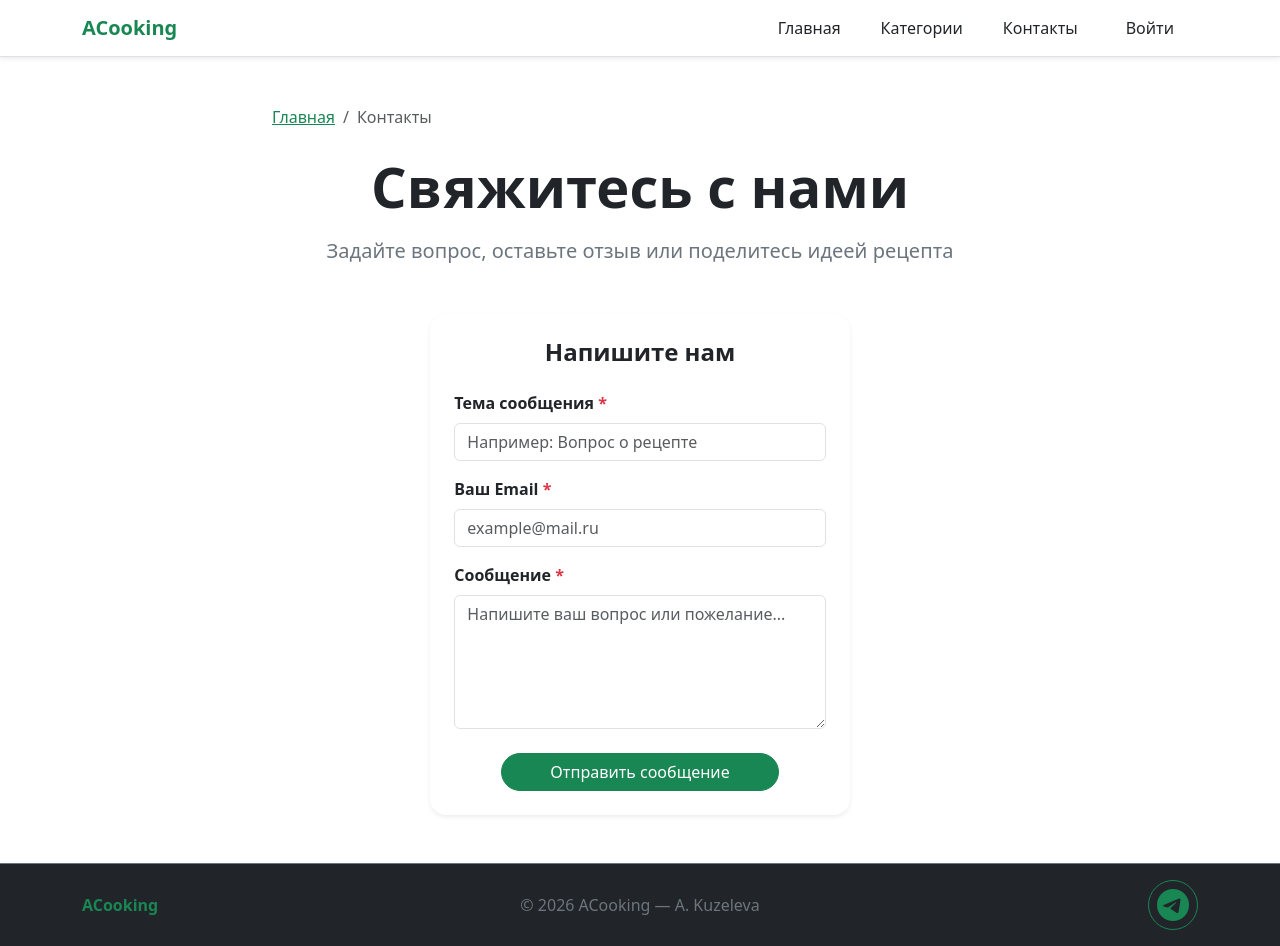
After one commit to Alexandrina-Kuzeleva/DjangoProject, a Django app: page /contact/ in a window 1280 px wide. The commit adds this page. Run offline with Django 5.2, Linux system fonts and the light colour scheme.

Commit message:
Task 9: Feedback form

```diff
--- a/config/urls.py
+++ b/config/urls.py
@@ -17,11 +17,12 @@ Including another URLconf
 from django.contrib import admin
 from django.urls import path
 
-from cooking_blog.views import index, categories, recipe_detail
+from cooking_blog.views import index, categories, recipe_detail, contact
 
 urlpatterns = [
     path('admin/', admin.site.urls),
     path('', index, name='home'),
     path('categories/', categories, name='categories'),
     path('recipe/<int:pk>/', recipe_detail, name='recipe_detail'),
+    path('contact/', contact, name='contact'),
 ]
--- /dev/null
+++ b/cooking_blog/forms.py
@@ -0,0 +1,16 @@
+from django import forms
+
+class FeedbackForm(forms.Form):
+    subject = forms.CharField(
+        max_length=200,
+        label='Тема сообщения',
+        widget=forms.TextInput(attrs={'class': 'form-control', 'placeholder': 'Например: Вопрос о рецепте'})
+    )
+    email = forms.EmailField(
+        label='Ваш Email',
+        widget=forms.EmailInput(attrs={'class': 'form-control', 'placeholder': 'example@mail.ru'})
+    )
+    text = forms.CharField(
+        label='Сообщение',
+        widget=forms.Textarea(attrs={'class': 'form-control', 'rows': 5, 'placeholder': 'Напишите ваш вопрос или пожелание...'})
+    )
--- a/cooking_blog/templates/cooking_blog/base.html
+++ b/cooking_blog/templates/cooking_blog/base.html
@@ -24,6 +24,9 @@
                         </li>
                         <li class="nav-item">
                             <a class="nav-link btn btn-success border-0 px-3 me-lg-2 text-dark" href="{% url 'categories' %}">Категории</a>
+                        </li>
+                        <li class="nav-item">
+                            <a class="nav-link btn btn-success border-0 px-3 me-lg-2 text-dark" href="{% url 'contact' %}">Контакты</a>
                         </li>
                         <li class="nav-item">
                             <a class="nav-link btn btn-success px-4 text-dark" href="#">Войти</a>
--- /dev/null
+++ b/cooking_blog/templates/cooking_blog/contact.html
@@ -0,0 +1,70 @@
+{% extends 'cooking_blog/base.html' %}
+{% load static %}
+
+{% block title %}Контакты | ACooking{% endblock %}
+
+{% block content %}
+<section class="py-5">
+    <div class="container">
+        <div class="row">
+            <div class="col-lg-8 mx-auto">
+                <nav aria-label="breadcrumb" class="mb-4">
+                    <ol class="breadcrumb">
+                        <li class="breadcrumb-item"><a href="{% url 'home' %}" class="text-success">Главная</a></li>
+                        <li class="breadcrumb-item active" aria-current="page">Контакты</li>
+                    </ol>
+                </nav>
+
+                <div class="text-center mb-5">
+                    <h1 class="display-4 fw-bold mb-3">{{ title }}</h1>
+                    <p class="lead text-secondary">{{ subtitle }}</p>
+                </div>
+
+                <div class="row justify-content-center">
+                    <div class="col-md-8 col-lg-7">
+                        {% if success %}
+                        <div class="alert alert-success rounded-4 text-center" role="alert">
+                            <h4 class="mt-2 mb-1">Сообщение отправлено!</h4>
+                            <p class="mb-0">Спасибо за обращение. Мы ответим вам в ближайшее время.</p>
+                        </div>
+                        {% endif %}
+
+                        <div class="card border-0 shadow-sm rounded-4 {% if success %}mt-4{% endif %}">
+                            <div class="card-body p-4">
+                                <h3 class="h4 fw-bold mb-4 text-center">Напишите нам</h3>
+
+                                <form method="post">
+                                    {% csrf_token %}
+
+                                    {% for field in form %}
+                                    <div class="mb-3">
+                                        <label for="{{ field.id_for_label }}" class="form-label fw-semibold">
+                                            {{ field.label }}
+                                            {% if field.field.required %}
+                                                <span class="text-danger">*</span>
+                                            {% endif %}
+                                        </label>
+                                        {{ field }}
+                                        {% if field.errors %}
+                                        <div class="alert alert-danger mt-2 py-2">
+                                            {{ field.errors }}
+                                        </div>
+                                        {% endif %}
+                                    </div>
+                                    {% endfor %}
+
+                                    <div class="text-center mt-4">
+                                        <button type="submit" class="btn btn-success rounded-pill px-5">
+                                            Отправить сообщение
+                                        </button>
+                                    </div>
+                                </form>
+                            </div>
+                        </div>
+                    </div>
+                </div>
+            </div>
+        </div>
+    </div>
+</section>
+{% endblock %}
--- a/cooking_blog/views.py
+++ b/cooking_blog/views.py
@@ -1,5 +1,6 @@
-from django.shortcuts import get_object_or_404, render
+from django.shortcuts import get_object_or_404, render, redirect
 from .models import Recipe
+from .forms import FeedbackForm
 
 def index(request):
     recipes = Recipe.objects.filter(is_published=True)
@@ -45,3 +46,31 @@ def recipe_detail(request, pk):
         'recipe': recipe,
     }
     return render(request, 'cooking_blog/detail.html', context)
+
+def contact(request):
+    success = False
+    if request.method == 'POST':
+        form = FeedbackForm(request.POST)
+        if form.is_valid():
+            subject = form.cleaned_data['subject']
+            email = form.cleaned_data['email']
+            text = form.cleaned_data['text']
+
+            print(f'Данные')
+            print(f'От: {email}')
+            print(f'Тема: {subject}')
+            print(f'Сообщение:')
+            print(text)
+
+            success = True
+            form = FeedbackForm()
+    else:
+        form = FeedbackForm()
+
+    context = {
+        'form': form,
+        'title': 'Свяжитесь с нами',
+        'subtitle': 'Задайте вопрос, оставьте отзыв или поделитесь идеей рецепта',
+        'success': success,
+    }
+    return render(request, 'cooking_blog/contact.html', context)
```
